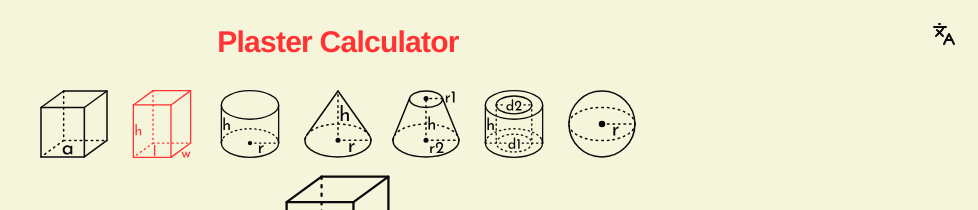
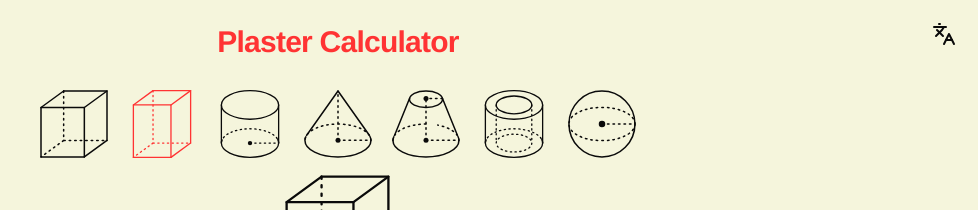
Before and after one commit to derekphilipau/vite-plaster-calculator, a React (Vite) app: page / in a window 1280 px wide. Shown: the top 210 px of the page, without its empty margins (302-1280 px from the left). Built offline with nearby package versions, Linux system fonts and the light colour scheme.

Commit message:
shape icons

```diff
--- a/src/components/VolumeCalculator.tsx
+++ b/src/components/VolumeCalculator.tsx
@@ -24,7 +24,10 @@ interface VolumeCalculatorProps {
   onUnitsChange?: (units: string) => void;
 }
 
-type ShapeComponentType = React.ComponentType<{ className?: string }>;
+type ShapeComponentType = React.ComponentType<{
+  className?: string;
+  isIcon?: boolean;
+}>;
 
 const SHAPE_COMPONENTS: Record<Shape, ShapeComponentType> = {
   [Shapes.CUBE]: CubeShape,
@@ -97,6 +100,7 @@ export function VolumeCalculator({
                     ? "text-highlight"
                     : "hover:text-highlight"
                 )}
+                isIcon={true}
               />
             </button>
           );
--- a/src/components/shapes/ConeShape.tsx
+++ b/src/components/shapes/ConeShape.tsx
@@ -1,4 +1,55 @@
-export const ConeShape = ({ className }: { className?: string }) => (
+export const ConeShape = ({
+  className,
+  isIcon = false,
+}: {
+  className?: string;
+  isIcon?: boolean;
+}) => {
+  if (isIcon) {
+    return (
+      <svg
+        className={className}
+        fill="none"
+        stroke="currentColor"
+        strokeWidth={3}
+        strokeLinecap="round"
+        strokeLinejoin="round"
+        viewBox="0 0 144 144"
+      >
+        <path d="M135.942,97c1.278,2.562 1.956,5.242 1.956,8c0,18.213 -29.573,33 -66,33c-36.426,0 -66,-14.787 -66,-33c0,-2.527 0.57,-4.989 1.648,-7.354" />
+        <path d="M72,6l-63,89" />
+        <path d="M72,6l63,89" />
+        <path
+          d="M137.898,105c0,-18.213 -29.573,-33 -66,-33c-36.426,-0 -66,14.787 -66,33"
+          style={{
+            strokeDasharray: "3,8,0,0,0,0",
+          }}
+        />
+        <path
+          d="M72,104.531l66,-0"
+          style={{
+            strokeDasharray: "3,8,0,0,0,0",
+          }}
+        />
+        <path
+          d="M72,104.531l0,-97.531"
+          style={{
+            strokeDasharray: "3,8,0,0,0,0",
+          }}
+        />
+        <circle
+          cx="72"
+          cy="104.531"
+          r="5"
+          style={{
+            fill: "currentColor",
+            strokeWidth: 0,
+          }}
+        />
+      </svg>
+    );
+  }
+  return (
     <svg
       className={className}
       fill="none"
@@ -54,3 +105,4 @@ export const ConeShape = ({ className }: { className?: string }) => (
       />
     </svg>
   );
+};
--- a/src/components/shapes/ConicalFrustumShape.tsx
+++ b/src/components/shapes/ConicalFrustumShape.tsx
@@ -1,4 +1,71 @@
-export const ConicalFrustumShape = ({ className }: { className?: string }) => (
+export const ConicalFrustumShape = ({
+  className,
+  isIcon = false,
+}: {
+  className?: string;
+  isIcon?: boolean;
+}) => {
+  if (isIcon) {
+    return (
+      <svg
+        className={className}
+        fill="none"
+        stroke="currentColor"
+        strokeWidth={3}
+        strokeLinecap="round"
+        strokeLinejoin="round"
+        viewBox="0 0 144 144"
+      >
+        <path d="M135.942,97c1.278,2.562 1.956,5.242 1.956,8c0,18.213 -29.573,33 -66,33c-36.426,0 -66,-14.787 -66,-33c0,-2.527 0.57,-4.989 1.648,-7.354" />
+        <ellipse cx="72" cy="22.5" rx="33" ry="16.5" />
+        <path d="M39,21l-30,74" />
+        <path d="M105,21l30,74" />
+        <path
+          d="M71.898,72c-36.426,-0 -66,14.787 -66,33m132,-0c0,-14.056 -17.614,-26.071 -42.398,-30.824"
+          style={{
+            strokeDasharray: "3,8,0,0,0,0",
+          }}
+        />
+        <path
+          d="M72,104.531l66,-0"
+          style={{
+            strokeDasharray: "3,8,0,0,0,0",
+          }}
+        />
+        <path
+          d="M72,104.531l0,-83.531"
+          style={{
+            strokeDasharray: "3,8,0,0,0,0",
+          }}
+        />
+        <path
+          d="M105,21l-33,0"
+          style={{
+            strokeDasharray: "3,8,0,0,0,0",
+          }}
+        />
+        <circle
+          cx="72"
+          cy="104.531"
+          r="5"
+          style={{
+            fill: "currentColor",
+            strokeWidth: 0,
+          }}
+        />
+        <circle
+          cx="72"
+          cy="21"
+          r="5"
+          style={{
+            fill: "currentColor",
+            strokeWidth: 0,
+          }}
+        />
+      </svg>
+    );
+  }
+  return (
     <svg
       className={className}
       fill="none"
@@ -91,3 +158,4 @@ export const ConicalFrustumShape = ({ className }: { className?: string }) => (
       />
     </svg>
   );
+};
--- a/src/components/shapes/CubeShape.tsx
+++ b/src/components/shapes/CubeShape.tsx
@@ -1,4 +1,42 @@
-export const CubeShape = ({ className }: { className?: string }) => (
+export const CubeShape = ({
+  className,
+  isIcon = false,
+}: {
+  className?: string;
+  isIcon?: boolean;
+}) => {
+  if (isIcon) {
+    return (
+      <svg
+        className={className}
+        fill="none"
+        stroke="currentColor"
+        strokeWidth={3}
+        strokeLinecap="round"
+        strokeLinejoin="round"
+        viewBox="0 0 144 144"
+      >
+        <path
+          d="M51.32,6l-0,98.929l86.68,0"
+          style={{
+            strokeDasharray: "3,8,0,0,0,0",
+          }}
+        />
+        <path d="M6,39l86.68,0l0,98.929l-86.68,0l0,-98.929" />
+        <path d="M51.32,6l86.68,0l0,98.929" />
+        <path d="M51.32,6l-45.32,33" />
+        <path d="M92.68,39l45.32,-33" />
+        <path d="M138,104.929l-45.32,33" />
+        <path
+          d="M51.32,104.929l-45.32,33"
+          style={{
+            strokeDasharray: "3,8,0,0,0,0",
+          }}
+        />
+      </svg>
+    );
+  }
+  return (
     <svg
       className={className}
       fill="none"
@@ -34,3 +72,4 @@ export const CubeShape = ({ className }: { className?: string }) => (
       />
     </svg>
   );
+};
--- a/src/components/shapes/CylinderShape.tsx
+++ b/src/components/shapes/CylinderShape.tsx
@@ -1,4 +1,51 @@
-export const CylinderShape = ({ className }: { className?: string }) => (
+export const CylinderShape = ({
+  className,
+  isIcon = false,
+}: {
+  className?: string;
+  isIcon?: boolean;
+}) => {
+  if (isIcon) {
+    return (
+      <svg
+        className={className}
+        fill="none"
+        stroke="currentColor"
+        strokeWidth={3}
+        strokeLinecap="round"
+        strokeLinejoin="round"
+        viewBox="0 0 144 166"
+      >
+        <ellipse cx="72.025" cy="39" rx="66" ry="33" />
+        <path d="M136.019,119c1.277,2.562 1.956,5.242 1.956,8c-0,18.213 -29.574,33 -66,33c-36.427,0 -66,-14.787 -66,-33c-0,-2.527 0.569,-4.989 1.647,-7.354" />
+        <path
+          d="M137.975,127c-0,-18.213 -29.574,-33 -66,-33c-36.427,0 -66,14.787 -66,33"
+          style={{
+            strokeDasharray: "3,8,0,0,0,0",
+          }}
+        />
+        <path
+          d="M72.025,127l66,0"
+          style={{
+            strokeDasharray: "3,8,0,0,0,0",
+          }}
+        />
+        <circle
+          cx="72.025"
+          cy="127"
+          r="5"
+          style={{
+            fill: "currentColor",
+            strokeWidth: 0,
+          }}
+        />
+        <path d="M6.025,39l0,88" />
+        <path d="M138.025,39l0,88" />
+      </svg>
+    );
+  }
+
+  return (
     <svg
       className={className}
       fill="none"
@@ -49,3 +96,4 @@ export const CylinderShape = ({ className }: { className?: string }) => (
       <path d="M138.025,39l0,88" />
     </svg>
   );
+};
--- a/src/components/shapes/RectangularSolidShape.tsx
+++ b/src/components/shapes/RectangularSolidShape.tsx
@@ -1,8 +1,43 @@
 export const RectangularSolidShape = ({
   className,
+  isIcon = false,
 }: {
   className?: string;
-}) => (
+  isIcon?: boolean;
+}) => {
+  if (isIcon) {
+    return (
+      <svg
+        className={className}
+        fill="none"
+        stroke="currentColor"
+        strokeWidth={3}
+        strokeLinecap="round"
+        strokeLinejoin="round"
+        viewBox="0 0 144 166"
+      >
+        <path
+          d="M51.32,6l-0,121l86.68,0"
+          style={{
+            strokeDasharray: "3,8,0,0,0,0",
+          }}
+        />
+        <path d="M6,39l86.68,0l0,121l-86.68,0l0,-121" />
+        <path d="M51.32,6l86.68,0l0,121" />
+        <path d="M51.32,6l-45.32,33" />
+        <path d="M92.68,39l45.32,-33" />
+        <path d="M138,127l-45.32,33" />
+        <path
+          d="M51.32,127l-45.32,33"
+          style={{
+            strokeDasharray: "3,8,0,0,0,0",
+          }}
+        />
+      </svg>
+    );
+  }
+
+  return (
     <svg
       className={className}
       fill="none"
@@ -55,3 +90,4 @@ export const RectangularSolidShape = ({
       />
     </svg>
   );
+};
--- a/src/components/shapes/SphereShape.tsx
+++ b/src/components/shapes/SphereShape.tsx
@@ -1,4 +1,52 @@
-export const SphereShape = ({ className }: { className?: string }) => (
+export const SphereShape = ({
+  className,
+  isIcon = false,
+}: {
+  className?: string;
+  isIcon?: boolean;
+}) => {
+  if (isIcon) {
+    return (
+      <svg
+        className={className}
+        fill="none"
+        stroke="currentColor"
+        strokeWidth={3}
+        strokeLinecap="round"
+        strokeLinejoin="round"
+        viewBox="0 0 144 144"
+      >
+        <circle cx="71.898" cy="72" r="66" />
+        <path
+          d="M137.898,72.235c0,18.213 -29.573,33 -66,33c-36.426,-0 -66,-14.787 -66,-33"
+          style={{
+            strokeDasharray: "3,8,0,0,0,0",
+          }}
+        />
+        <path
+          d="M137.898,71.765c0,-18.213 -29.573,-33 -66,-33c-36.426,0 -66,14.787 -66,33"
+          style={{
+            strokeDasharray: "3,8,0,0,0,0",
+          }}
+        />
+        <path
+          d="M72,71.765l66,0"
+          style={{
+            strokeDasharray: "3,8,0,0,0,0",
+          }}
+        />
+        <circle
+          cx="72"
+          cy="71.765"
+          r="5"
+          style={{
+            fill: "currentColor",
+          }}
+        />
+      </svg>
+    );
+  }
+  return (
     <svg
       className={className}
       fill="none"
@@ -44,3 +92,4 @@ export const SphereShape = ({ className }: { className?: string }) => (
       />
     </svg>
   );
+};
--- a/src/components/shapes/TubeShape.tsx
+++ b/src/components/shapes/TubeShape.tsx
@@ -1,4 +1,58 @@
-export const TubeShape = ({ className }: { className?: string }) => (
+export const TubeShape = ({
+  className,
+  isIcon = false,
+}: {
+  className?: string;
+  isIcon?: boolean;
+}) => {
+  if (isIcon) {
+    return (
+      <svg
+        className={className}
+        fill="none"
+        stroke="currentColor"
+        strokeWidth={3}
+        strokeLinecap="round"
+        strokeLinejoin="round"
+        viewBox="0 0 144 166"
+      >
+        <ellipse cx="72.025" cy="39" rx="66" ry="33" />
+        <ellipse cx="72.025" cy="39" rx="41" ry="20.5" />
+        <ellipse
+          cx="72.025"
+          cy="127"
+          rx="41"
+          ry="20.5"
+          style={{
+            strokeDasharray: "3,8,0,0,0,0",
+          }}
+        />
+        <path d="M136.019,119c1.277,2.562 1.956,5.242 1.956,8c-0,18.213 -29.574,33 -66,33c-36.427,0 -66,-14.787 -66,-33c-0,-2.527 0.569,-4.989 1.647,-7.354" />
+        <path
+          d="M137.975,127c-0,-18.213 -29.574,-33 -66,-33c-36.427,0 -66,14.787 -66,33"
+          style={{
+            strokeDasharray: "3,8,0,0,0,0",
+          }}
+        />
+        <path d="M6.025,39l0,88" />
+        <path d="M138.025,39l0,88" />
+        <path
+          d="M113.025,39l0,88"
+          style={{
+            strokeDasharray: "3,8,0,0,0,0",
+          }}
+        />
+        <path
+          d="M31,39l0,88"
+          style={{
+            strokeDasharray: "3,8,0,0,0,0",
+          }}
+        />
+      </svg>
+    );
+  }
+
+  return (
     <svg
       className={className}
       fill="none"
@@ -101,3 +155,4 @@ export const TubeShape = ({ className }: { className?: string }) => (
       />
     </svg>
   );
+};
```
Lines whose indentation alone changed are shown as unchanged.
